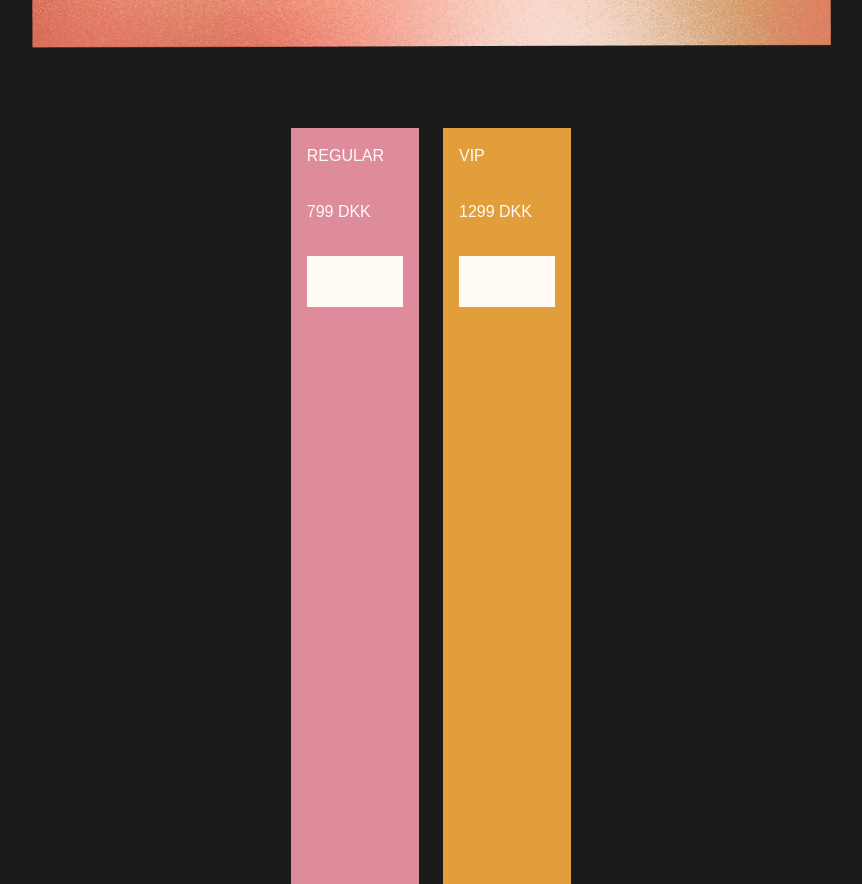
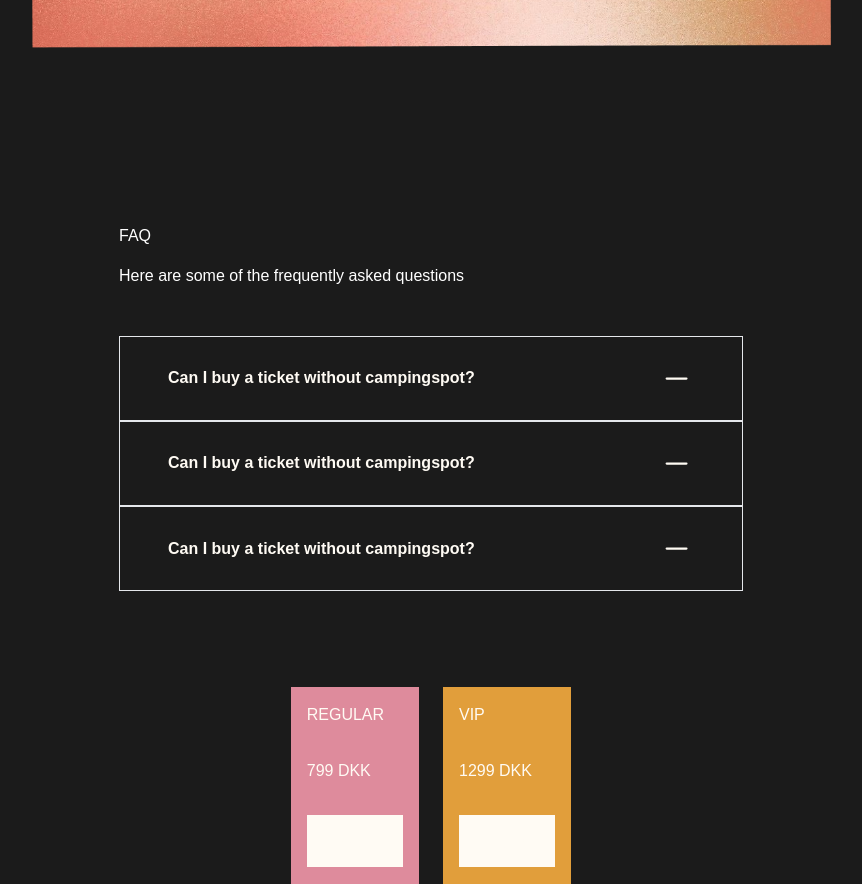
Before and after one commit to dare0002/dama_eksamen_24_25_2.0, a Next.js app: page / in a window 1280 px wide. Shown: the part 620-1504 px from the top of the page, without its empty margins (209-1071 px from the left). Built offline with nearby package versions, Linux system fonts and the light colour scheme.

Commit message:
accordion first try almost done

```diff
--- a/package.json
+++ b/package.json
@@ -9,9 +9,10 @@
     "lint": "next lint"
   },
   "dependencies": {
+    "next": "15.0.3",
     "react": "19.0.0-rc-66855b96-20241106",
     "react-dom": "19.0.0-rc-66855b96-20241106",
-    "next": "15.0.3"
+    "react-icons": "^5.4.0"
   },
   "devDependencies": {
     "postcss": "^8",
--- a/src/components/FAQ.jsx
+++ b/src/components/FAQ.jsx
@@ -1,7 +1,21 @@
-const FAQ = () => {
+"use client";
+
+import { useState } from "react";
+import Item from "./Item";
+
+const Accordion = () => {
+
+    const [isOpen, setIsOpen] = useState (0);
+
     return (
-        <div></div>
-      );
+        <section className="w-full max-w-2xl mx-auto  px-4 md:px-6 py-24 bg-transparent bg-no-repeat">
+            <h3 className="text-white pb-4">FAQ</h3>
+            <p className="text-white text pb-12">Here are some of the frequently asked questions</p>
+            <Item isOpen = {isOpen} setIsOpen = {setIsOpen} item = {1}/>
+            <Item isOpen = {isOpen} setIsOpen = {setIsOpen} item = {2}/>
+            <Item isOpen = {isOpen} setIsOpen = {setIsOpen} item = {3}/>
+        </section>
+     );
 }
 
-export default FAQ;
+export default Accordion;
--- /dev/null
+++ b/src/components/Item.jsx
@@ -0,0 +1,47 @@
+"use client";
+
+import { useState } from "react";
+import { IoClose } from "react-icons/io5";
+import { IoRemove } from "react-icons/io5";
+
+const Item = ({isOpen, setIsOpen, item}) => {
+
+    return (
+        <div className="py-4 px-12 border">
+            <header>
+
+            <button onClick={() => {
+
+              isOpen === item ? setIsOpen(0) : setIsOpen (item);
+            }}
+                className="flex items-center justify-between w-full text-left font-semibold py-2">
+
+            <span className = "text-offwhite" >
+                Can I buy a ticket without campingspot?
+                </span>
+            <span className="ml-8 self-start">
+
+                {isOpen === item ? (
+                <IoClose className = "text-2xl"/>
+            ) : (
+                <IoRemove className = "text-2xl"/>
+                )}
+
+                </span>
+            </button>
+        </header>
+
+        {isOpen === item && (
+
+        <section className="text-sm text-offwhite">
+
+            <p className="pb-3">
+                No you can´t
+            </p>
+
+            </section> )}
+        </div>
+      );
+}
+
+export default Item;
```
Also changed, not shown: 1 other file (tests, documents, lock files or other folders).
